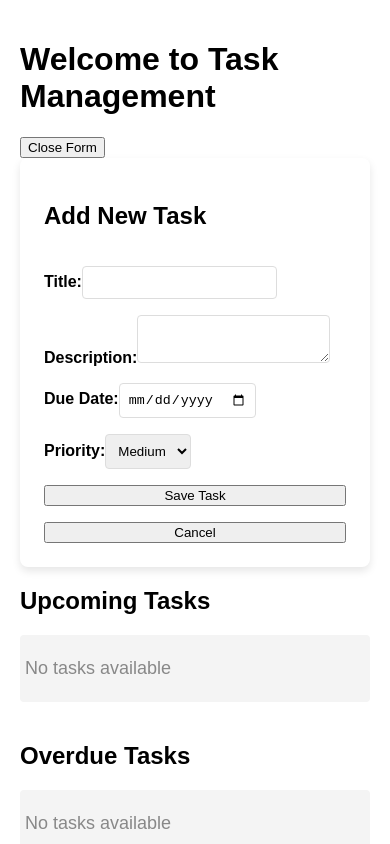
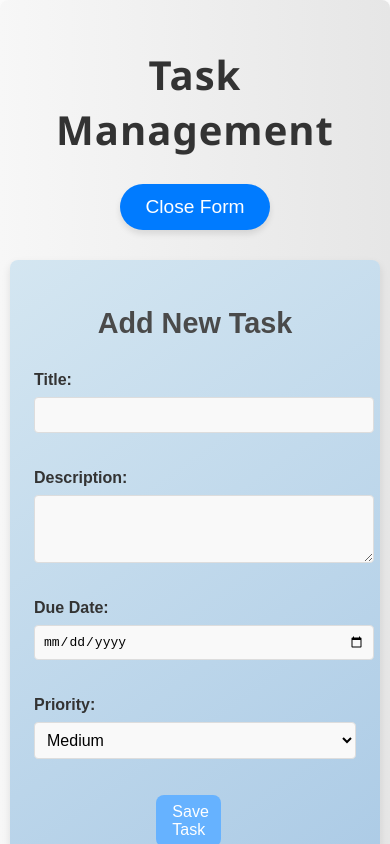
Before and after one commit to im-ayushjha/Task-management, a React (Create React App) app: page / in a window 390 px wide. Both pictures are taken after a click on the button "Add New Task". Shown: the top 844 px of the page. Built offline with nearby package versions, Linux system fonts and the light colour scheme.

Commit message:
change completed task feature

```diff
--- a/src/App.css
+++ b/src/App.css
@@ -1,9 +1,65 @@
 /* App.css */
+/* Main container */
 .App {
-  font-family: Arial, sans-serif;
-  padding: 20px;
-  /* max-width: 800px; */
+  font-family: "Segoe UI", Tahoma, Geneva, Verdana, sans-serif;
+  background: linear-gradient(to right, #f7f7f7, #e6e6e6);
+  /* padding: 40px 20px; */
+  max-width: 1100px;
   margin: 0 auto;
+  border-radius: 8px;
+  box-shadow: 0 5px 20px rgba(0, 0, 0, 0.1);
+}
+
+/* Header */
+.app-header {
+  text-align: center;
+  margin-bottom: 30px;
+}
+
+.app-header h1 {
+  font-size: 2.5rem;
+  color: #333;
+  /* text-transform: uppercase; */
+  letter-spacing: 1px;
+}
+
+/* Button */
+.toggle-form-btn {
+  background-color: #007bff;
+  color: white;
+  padding: 12px 30px;
+  border: none;
+  border-radius: 25px;
+  cursor: pointer;
+  font-size: 1.2rem;
+  box-shadow: 0 4px 6px rgba(0, 0, 0, 0.1);
+  transition: 0.3s ease;
+}
+
+.toggle-form-btn:hover {
+  background-color: #0056b3;
+  box-shadow: 0 6px 12px rgba(0, 0, 0, 0.2);
+}
+
+/* Mobile Responsiveness */
+@media (max-width: 768px) {
+  .App {
+    padding: 30px 15px;
+  }
+
+  .toggle-form-btn {
+    padding: 12px 25px;
+  }
+}
+
+@media (max-width: 480px) {
+  .App {
+    padding: 20px 10px;
+  }
+
+  .task-actions button {
+    padding: 6px 18px;
+  }
 }
 
 .task-dashboard {
--- a/src/App.js
+++ b/src/App.js
@@ -20,7 +20,6 @@ const App = () => {
     setTaskToEdit(null);
   };
 
-  // Add or update a task
   const handleSaveTask = (taskData) => {
     const today = new Date();
     const dueDate = new Date(taskData.dueDate);
@@ -58,16 +57,14 @@ const App = () => {
     });
 
     setTasks(updatedTasks);
-    localStorage.setItem("tasks", JSON.stringify(updatedTasks)); // Save the updated tasks
+    localStorage.setItem("tasks", JSON.stringify(updatedTasks));
   };
 
-  // Edit task handler
   const handleEditTask = (task) => {
     setTaskToEdit(task);
     setShowForm(true);
   };
 
-  // Delete task handler
   const handleDeleteTask = (taskId) => {
     const updatedTasks = tasks.filter((task) => task.id !== taskId);
     setTasks(updatedTasks);
@@ -76,10 +73,12 @@ const App = () => {
 
   return (
     <div className="App">
-      <h1>Welcome to Task Management</h1>
-      <button onClick={toggleForm}>
-        {showForm ? "Close Form" : "Add New Task"}
-      </button>
+      <header className="app-header">
+        <h1>Task Management</h1>
+        <button className="toggle-form-btn" onClick={toggleForm}>
+          {showForm ? "Close Form" : "Add New Task"}
+        </button>
+      </header>
       {showForm && (
         <TaskForm
           onSave={handleSaveTask}
--- /dev/null
+++ b/src/component/TaskDashboard.css
@@ -0,0 +1,51 @@
+.task-dashboard {
+  display: flex;
+  flex-direction: column;
+  padding: 20px;
+  background: linear-gradient(135deg, #8e9eabf2, #eef2f3e1);
+  border-radius: 12px;
+  box-shadow: 0 6px 12px rgba(0, 0, 0, 0.1);
+  margin: 20px auto;
+  max-width: 1100px;
+}
+
+.task-section {
+  background: white;
+  /* margin-top: 0%; */
+  border-radius: 10px;
+  box-shadow: 0 4px 6px rgba(0, 0, 0, 0.2);
+  padding: 15px;
+  transition: all 0.3s ease;
+}
+
+.task-section:hover {
+  transform: translateY(-5px);
+  box-shadow: 0 8px 16px rgba(0, 0, 0, 0.2);
+}
+
+.task-section h2 {
+  font-size: 1.8em;
+  color: #2c3e50;
+  margin-bottom: 20px;
+  padding-bottom: 8px;
+  border-bottom: 3px solid #3498db;
+}
+
+.task-section p {
+  font-size: 1.1em;
+  color: #7f8c8d;
+}
+
+@media (max-width: 768px) {
+  .task-dashboard {
+    padding: 20px;
+  }
+
+  .task-section {
+    padding: 20px;
+  }
+
+  .task-section h2 {
+    font-size: 1.5em;
+  }
+}
--- a/src/component/TaskDashboard.js
+++ b/src/component/TaskDashboard.js
@@ -1,5 +1,6 @@
 import React from "react";
 import TaskList from "./TaskList";
+import "./TaskDashboard.css";
 
 const TaskDashboard = ({
   tasks,
--- /dev/null
+++ b/src/component/TaskForm.css
@@ -0,0 +1,96 @@
+.task-form {
+  background: linear-gradient(145deg, #d4e6f1, #a9c9e5);
+  padding: 30px;
+  border-radius: 10px;
+  box-shadow: 0 6px 12px rgba(0, 0, 0, 0.15);
+  max-width: 600px;
+  margin: 15px auto;
+  font-family: "Arial", sans-serif;
+}
+
+.task-form h2 {
+  text-align: center;
+  font-size: 1.8em;
+  color: #4a4a4a;
+  margin-bottom: 15px;
+}
+
+.task-form div {
+  display: flex;
+  align-items: center;
+  margin-bottom: 20px;
+}
+
+.task-form label {
+  font-weight: bold;
+  color: #333;
+  margin-right: 20px;
+  width: 25%;
+}
+
+.task-form input,
+.task-form select,
+.task-form textarea {
+  width: 70%;
+  padding: 12px;
+  border-radius: 8px;
+  border: 1px solid #ccc;
+  font-size: 1em;
+  transition: border 0.3s ease-in-out;
+  background-color: #f9f9f9;
+}
+
+.task-form input:focus,
+.task-form select:focus,
+.task-form textarea:focus {
+  border-color: #ff66c9;
+  background-color: #ffffff;
+}
+
+.task-form textarea {
+  resize: vertical;
+  min-height: 50px;
+}
+
+.task-form button {
+  background-color: #66b2ff;
+  color: white;
+  padding: 8px 16px;
+  border: none;
+  border-radius: 8px;
+  font-size: 1em;
+  cursor: pointer;
+  width: 20%;
+  transition: background-color 0.3s ease-in-out;
+  /* margin-top: 10px; */
+  margin-left: 38%;
+}
+
+.task-form button:hover {
+  background-color: #3399ff;
+}
+
+.task-form button[type="button"] {
+  background-color: #e57373;
+  margin-top: 10px;
+}
+
+.task-form button[type="button"]:hover {
+  background-color: #e53935;
+}
+
+@media (max-width: 600px) {
+  .task-form div {
+    flex-direction: column;
+    align-items: stretch;
+  }
+  .task-form label {
+    margin-bottom: 10px;
+    width: 100%;
+  }
+  .task-form input,
+  .task-form select,
+  .task-form textarea {
+    width: 100%;
+  }
+}
--- a/src/component/TaskForm.js
+++ b/src/component/TaskForm.js
@@ -1,10 +1,12 @@
 import React, { useState, useEffect } from "react";
+import "./TaskForm.css";
 
 const TaskForm = ({ onSave, taskToEdit, onCancel }) => {
   const [title, setTitle] = useState("");
   const [description, setDescription] = useState("");
   const [dueDate, setDueDate] = useState("");
   const [priority, setPriority] = useState("Medium");
+  const [isCompleted, setIsCompleted] = useState(false);
 
   useEffect(() => {
     if (taskToEdit) {
@@ -12,11 +14,16 @@ const TaskForm = ({ onSave, taskToEdit, onCancel }) => {
       setDescription(taskToEdit.description);
       setDueDate(taskToEdit.dueDate);
       setPriority(taskToEdit.priority);
+      setIsCompleted(taskToEdit.status === "completed");
     }
   }, [taskToEdit]);
 
   const handleSubmit = (e) => {
     e.preventDefault();
+    if (isCompleted) {
+      alert("You cannot edit a completed task.");
+      return;
+    }
     const taskData = {
       title,
       description,
```
